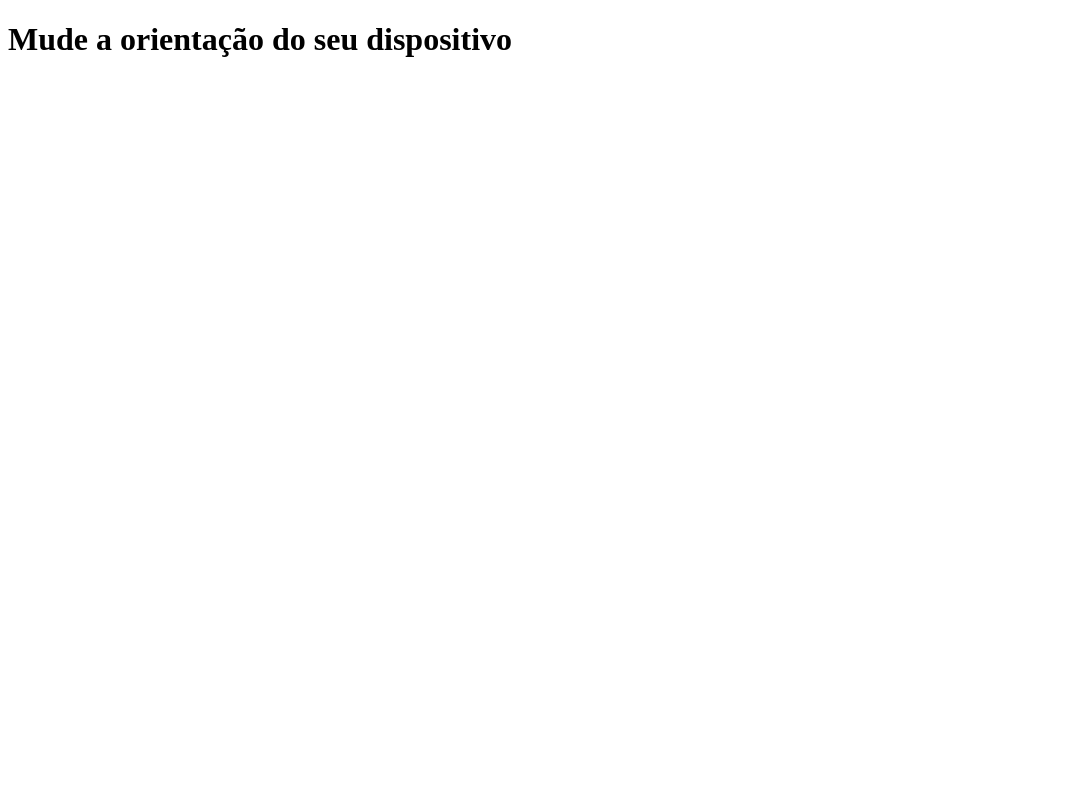
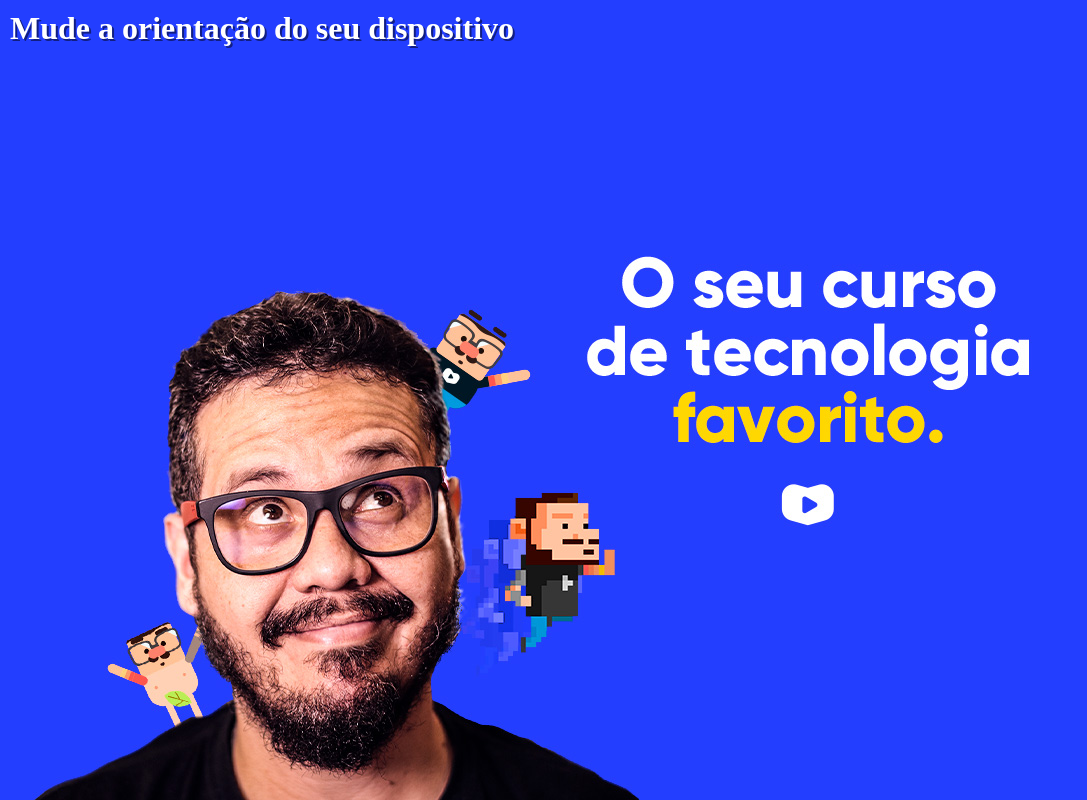
Before and after one commit to maisazs/HTML-CSS, a PHP site: page / in a window 1280 px wide. Shown: the whole page, without its empty margins (0-1087 px from the left). Run offline with PHP 8.4, Linux system fonts and the light colour scheme.

Commit message:
ex002 mq

```diff
--- a/exercicios/ex026-media-querie/mq002/estilos/paisagem.css
+++ b/exercicios/ex026-media-querie/mq002/estilos/paisagem.css
@@ -1,3 +1,8 @@
 @charset "UTF-8";
 
 /*aparelho deitado (paisagem)*/
+
+body {
+    background-image: url(../img/cev-landscape.jpg);
+    background-position: left bottom;
+}
--- a/exercicios/ex026-media-querie/mq002/estilos/retrato.css
+++ b/exercicios/ex026-media-querie/mq002/estilos/retrato.css
@@ -1,3 +1,8 @@
 @charset "UTF-8";
 
 /*aparelho em pé (retrato)*/
+
+body {
+    background-image: url(../img/cev-portrait.jpg);
+    background-position: center bottom;
+}
--- a/exercicios/ex026-media-querie/mq002/estilos/style.css
+++ b/exercicios/ex026-media-querie/mq002/estilos/style.css
@@ -1,3 +1,22 @@
 @charset "UTF-8";
 
 /*configurações gerais*/
+
+* {
+    margin: 0;
+    padding: 0;
+}
+
+html, body {
+    width: 100vw;
+    height: 100vh;
+    background-color: #233EFF;
+    background-size: contain;
+    background-repeat: no-repeat;
+}
+
+h1 {
+    color: white;
+    text-shadow: 2px 2px 0px #111e81;
+    padding: 10px;
+}
--- a/exercicios/ex026-media-querie/mq002/index.html
+++ b/exercicios/ex026-media-querie/mq002/index.html
@@ -6,7 +6,7 @@
     <title>Media Query</title>
     <link rel="stylesheet" href="estilos/style.css" media="all">
     <link rel="stylesheet" href="estilos/retrato.css" media="screen and (orientation: portrait)">
-    <link rel="stylesheet" href="estilos/paisagem.css" media="screen and orientation: landscape">
+    <link rel="stylesheet" href="estilos/paisagem.css" media="screen and (orientation: landscape)">
 </head>
 <body>
     <h1>Mude a orientação do seu dispositivo</h1>
```
